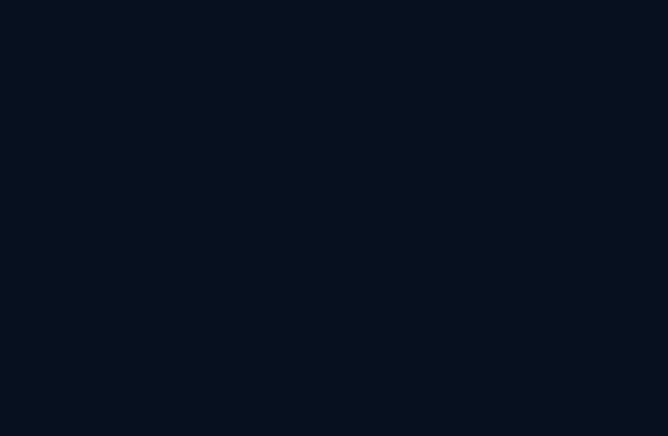
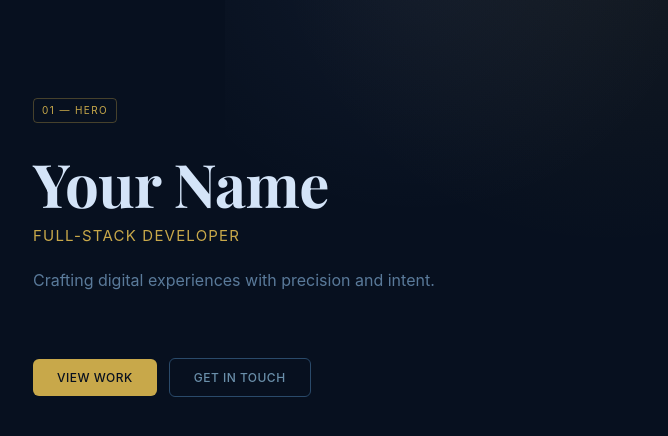
Before and after one commit to Ange-09/ryansantiago-webdev, a Next.js app: page / in a window 1280 px wide. Shown: the top 436 px of the page, without its empty margins (31-699 px from the left). Built offline with nearby package versions, Linux system fonts and the light colour scheme.

Commit message:
Hero Section Initial

```diff
--- /dev/null
+++ b/src/app/(main)/HeroSection/HeroSection.module.css
@@ -0,0 +1,220 @@
+/* ─────────────────────────────────────────────
+   HeroSection.module.css
+   Midnight Jazz theme — Hero section
+───────────────────────────────────────────── */
+
+/* ── Layout ───────────────────────────────── */
+.hero {
+  position: relative;
+  background: var(--color-bg-base);
+  border-bottom: 0.5px solid var(--color-border);
+  padding: 96px 64px 80px;
+  overflow: hidden;
+  min-height: 480px;
+  display: flex;
+  align-items: center;
+}
+
+.inner {
+  position: relative;
+  z-index: 1;
+  display: flex;
+  flex-direction: column;
+  align-items: flex-start;
+  gap: 0;
+  max-width: 760px;
+}
+
+/* ── Spotlight atmosphere ─────────────────── */
+.spotlightGold {
+  position: absolute;
+  top: -80px;
+  left: 50%;
+  transform: translateX(-50%);
+  width: 700px;
+  height: 340px;
+  background: radial-gradient(
+    ellipse at 50% 0%,
+    rgba(200, 168, 74, 0.07) 0%,
+    transparent 68%
+  );
+  pointer-events: none;
+  z-index: 0;
+}
+
+.spotlightBlue {
+  position: absolute;
+  top: -40px;
+  left: 20%;
+  width: 480px;
+  height: 260px;
+  background: radial-gradient(
+    ellipse at 40% 0%,
+    rgba(180, 200, 255, 0.05) 0%,
+    transparent 70%
+  );
+  pointer-events: none;
+  z-index: 0;
+}
+
+/* ── Section tag ──────────────────────────── */
+.sectionTag {
+  font-size: 10px;
+  font-family: var(--font-sans);
+  letter-spacing: 0.14em;
+  text-transform: uppercase;
+  color: var(--color-gold);
+  border: 0.5px solid rgba(200, 168, 74, 0.33);
+  border-radius: 4px;
+  padding: 3px 8px;
+  display: inline-block;
+  margin-bottom: 28px;
+}
+
+/* ── Name ─────────────────────────────────── */
+.name {
+  font-family: var(--font-display);
+  font-size: clamp(42px, 6vw, 60px);
+  font-weight: 700;
+  color: var(--color-text-primary);
+  line-height: 1.08;
+  letter-spacing: -0.01em;
+  margin-bottom: 8px;
+}
+
+/* ── Role / Title ─────────────────────────── */
+.titleRole {
+  font-family: var(--font-sans);
+  font-size: 15px;
+  font-weight: 400;
+  color: var(--color-gold);
+  letter-spacing: 0.08em;
+  text-transform: uppercase;
+  margin-bottom: 18px;
+}
+
+/* ── Tagline ──────────────────────────────── */
+.tagline {
+  font-family: var(--font-sans);
+  font-size: 16px;
+  line-height: 1.7;
+  color: var(--color-text-muted);
+  max-width: 480px;
+  margin-bottom: 32px;
+}
+
+/* ── Divider ──────────────────────────────── */
+.divider {
+  width: 48px;
+  height: 0.5px;
+  background: linear-gradient(
+    90deg,
+    var(--color-gold),
+    transparent
+  );
+  margin-bottom: 32px;
+  border-radius: 2px;
+}
+
+/* ── CTA row ──────────────────────────────── */
+.ctaRow {
+  display: flex;
+  gap: 12px;
+  align-items: center;
+}
+
+/* Primary button */
+.btnPrimary {
+  font-family: var(--font-sans);
+  font-size: 12px;
+  font-weight: 500;
+  letter-spacing: 0.04em;
+  text-transform: uppercase;
+  color: var(--color-bg-base);
+  background: var(--color-gold);
+  border: none;
+  border-radius: 6px;
+  padding: 11px 24px;
+  cursor: pointer;
+  transition: opacity 0.2s ease, transform 0.15s ease;
+}
+
+.btnPrimary:hover {
+  opacity: 0.88;
+  transform: translateY(-1px);
+}
+
+.btnPrimary:active {
+  transform: translateY(0);
+  opacity: 1;
+}
+
+/* Secondary / ghost button */
+.btnSecondary {
+  font-family: var(--font-sans);
+  font-size: 12px;
+  font-weight: 500;
+  letter-spacing: 0.04em;
+  text-transform: uppercase;
+  color: var(--color-text-secondary);
+  background: transparent;
+  border: 0.5px solid var(--color-border-deep);
+  border-radius: 6px;
+  padding: 11px 24px;
+  cursor: pointer;
+  transition: border-color 0.2s ease, color 0.2s ease, transform 0.15s ease;
+}
+
+.btnSecondary:hover {
+  border-color: var(--color-silver);
+  color: var(--color-text-primary);
+  transform: translateY(-1px);
+}
+
+.btnSecondary:active {
+  transform: translateY(0);
+}
+
+/* ── Reveal animation (applied via JS) ───── */
+.reveal {
+  opacity: 0;
+  transform: translateY(14px);
+}
+
+.revealed {
+  animation: revealUp 0.55s cubic-bezier(0.22, 1, 0.36, 1) forwards;
+}
+
+@keyframes revealUp {
+  from {
+    opacity: 0;
+    transform: translateY(14px);
+  }
+  to {
+    opacity: 1;
+    transform: translateY(0);
+  }
+}
+
+/* ── Responsive ───────────────────────────── */
+@media (max-width: 768px) {
+  .hero {
+    padding: 64px 24px 56px;
+    min-height: auto;
+  }
+
+  .spotlightGold {
+    width: 100%;
+  }
+
+  .ctaRow {
+    flex-direction: column;
+    align-items: flex-start;
+  }
+
+  .btnPrimary,
+  .btnSecondary {
+    width: 100%;
+    text-align: center;
+  }
+}
--- /dev/null
+++ b/src/app/(main)/HeroSection/HeroSection.tsx
@@ -0,0 +1,91 @@
+"use client";
+
+import { useEffect, useRef } from "react";
+import styles from "./HeroSection.module.css";
+
+interface HeroSectionProps {
+  name?: string;
+  title?: string;
+  tagline?: string;
+  ctaPrimaryLabel?: string;
+  ctaSecondaryLabel?: string;
+  onCtaPrimary?: () => void;
+  onCtaSecondary?: () => void;
+}
+
+export default function HeroSection({
+  name = "Your Name",
+  title = "Full-Stack Developer",
+  tagline = "Crafting digital experiences with precision and intent.",
+  ctaPrimaryLabel = "View Work",
+  ctaSecondaryLabel = "Get in Touch",
+  onCtaPrimary,
+  onCtaSecondary,
+}: HeroSectionProps) {
+  const containerRef = useRef<HTMLElement>(null);
+
+  useEffect(() => {
+    const el = containerRef.current;
+    if (!el) return;
+
+    // Staggered reveal on mount
+    const items = el.querySelectorAll<HTMLElement>(`.${styles.reveal}`);
+
+    items.forEach((item, i) => {
+      item.style.animationDelay = `${i * 120}ms`;
+      item.classList.add(styles.revealed);
+    });
+  }, []);
+
+  return (
+    <section ref={containerRef} className={styles.hero} id="hero">
+      {/* Atmospheric spotlight layer */}
+      <div className={styles.spotlightGold} aria-hidden="true" />
+      <div className={styles.spotlightBlue} aria-hidden="true" />
+
+      <div className={styles.inner}>
+        {/* Section tag */}
+        <p className={`${styles.sectionTag} ${styles.reveal}`} aria-hidden="true">
+          01 — Hero
+        </p>
+
+        {/* Name */}
+        <h1 className={`${styles.name} ${styles.reveal}`}>
+          {name}
+        </h1>
+
+        {/* Title */}
+        <p className={`${styles.titleRole} ${styles.reveal}`}>
+          {title}
+        </p>
+
+        {/* Tagline */}
+        <p className={`${styles.tagline} ${styles.reveal}`}>
+          {tagline}
+        </p>
+
+        {/* Divider */}
+        <div className={`${styles.divider} ${styles.reveal}`} aria-hidden="true" />
+
+        {/* CTA buttons */}
+        <div className={`${styles.ctaRow} ${styles.reveal}`}>
+          <button
+            className={styles.btnPrimary}
+            onClick={onCtaPrimary}
+            type="button"
+          >
+            {ctaPrimaryLabel}
+          </button>
+
+          <button
+            className={styles.btnSecondary}
+            onClick={onCtaSecondary}
+            type="button"
+          >
+            {ctaSecondaryLabel}
+          </button>
+        </div>
+      </div>
+    </section>
+  );
+}
--- a/src/app/(main)/page.tsx
+++ b/src/app/(main)/page.tsx
@@ -1,6 +1,9 @@
+import HeroSection from "./HeroSection/HeroSection";
+
 export default function Home() {
   return (
     <main>
+      <HeroSection />
     </main>
   );
 }
```
